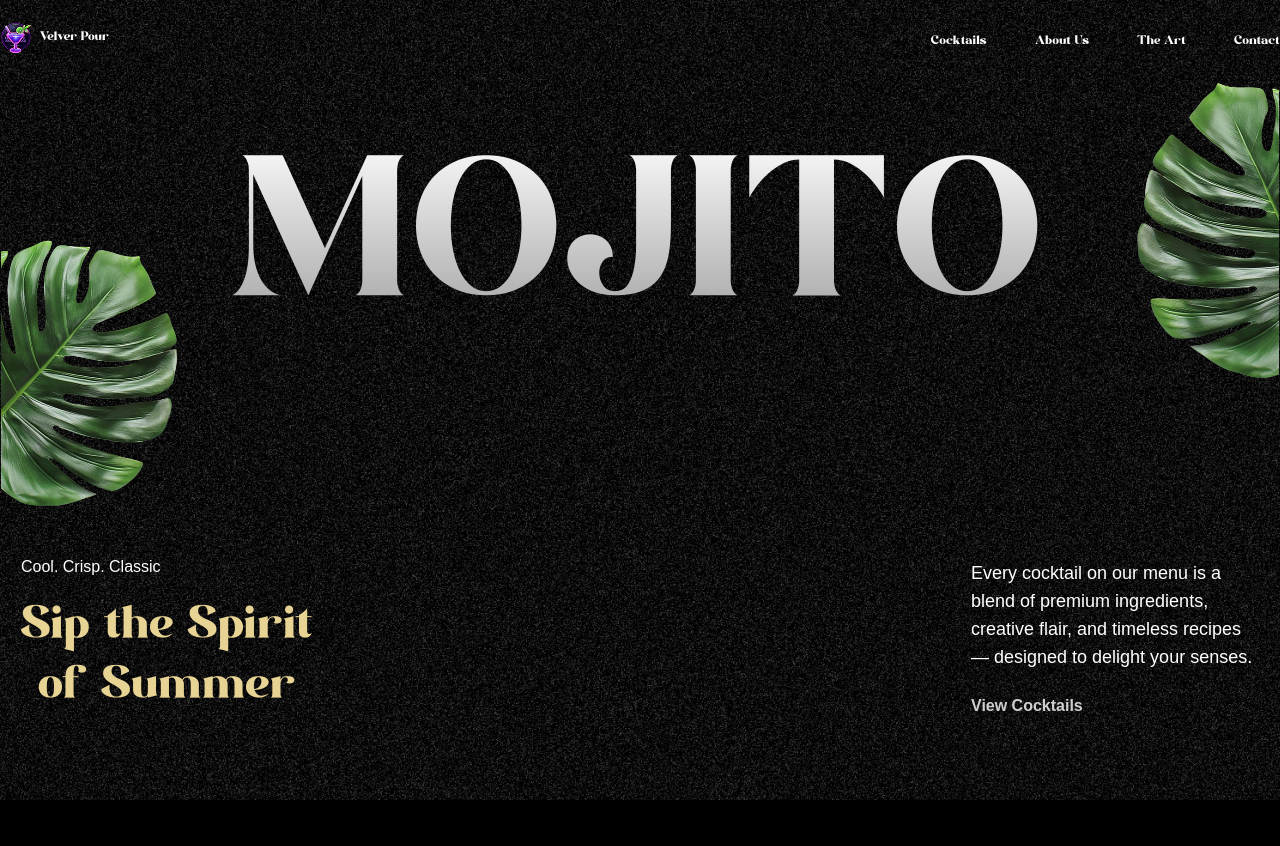
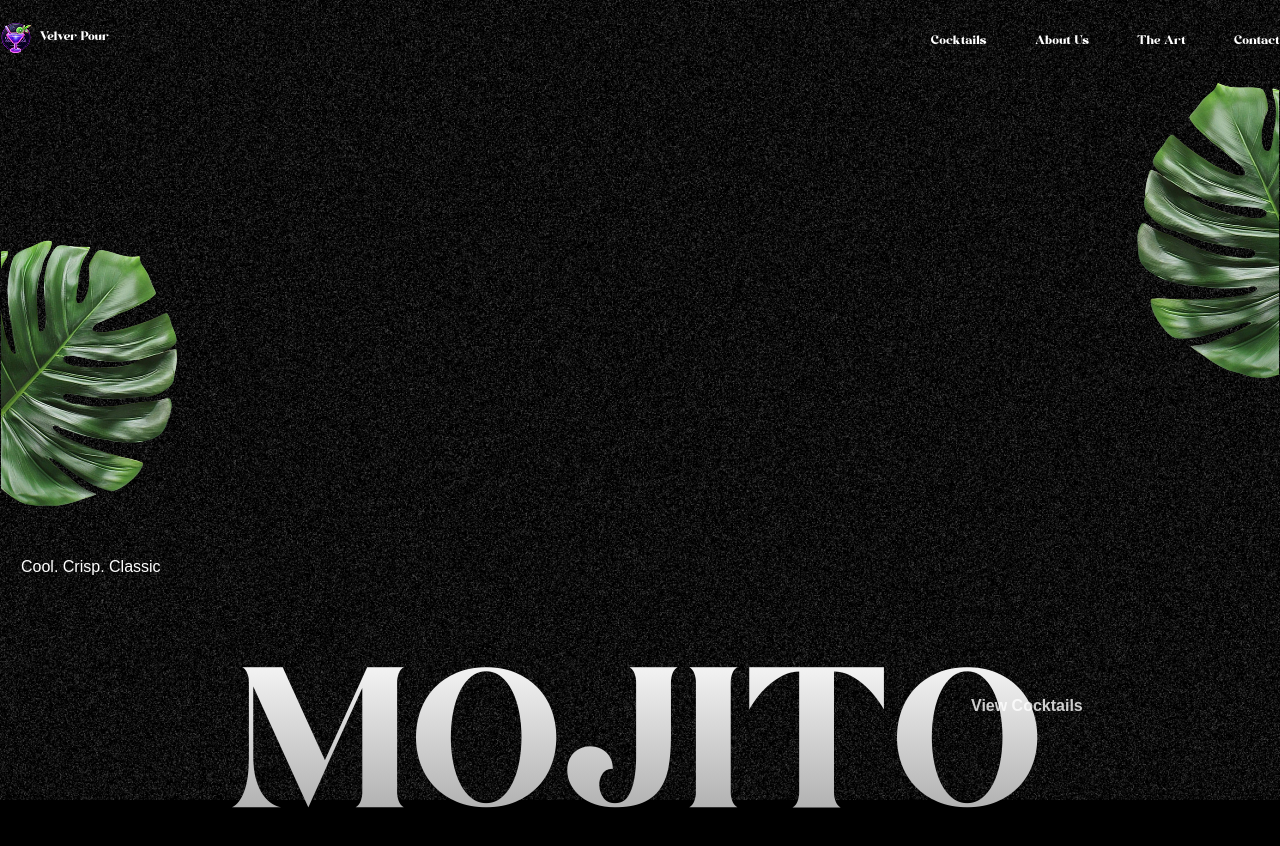
Before and after one commit to edvaldinhs/gsap-cocktails-tutorial, a React (Vite) app: page / in a window 1280 px wide. Shown: the top 846 px of the page. Built offline with nearby package versions, Linux system fonts and the light colour scheme; a web font is replaced by a local one.

Commit message:
update: hero video on scroll

```diff
--- a/package.json
+++ b/package.json
@@ -13,6 +13,7 @@
     "@gsap/react": "^2.1.2",
     "@tailwindcss/vite": "^4.3.0",
     "gsap": "^3.15.0",
+    "lenis": "^1.3.23",
     "react": "^19.2.6",
     "react-dom": "^19.2.6",
     "react-responsive": "^10.0.1",
--- a/src/App.jsx
+++ b/src/App.jsx
@@ -2,15 +2,54 @@ import gsap from "gsap";
 import { ScrollTrigger, SplitText } from "gsap/all";
 import Navbar from "./components/Navbar.jsx";
 import Hero from "./components/Hero.jsx";
+import { ReactLenis } from 'lenis/react';
+
+import 'lenis/dist/lenis.css';
+import {useEffect, useRef} from "react";
 
 gsap.registerPlugin(ScrollTrigger, SplitText);
 
 const App = () => {
-    return(<main>
+    const lenisRef = useRef();
+
+    useEffect(() => {
+        const lenisInstance = lenisRef.current?.lenis;
+
+        if (lenisInstance) {
+            lenisInstance.on('scroll', ScrollTrigger.update);
+
+            gsap.ticker.add((time) => {
+                lenisInstance.raf(time * 1000);
+            });
+            gsap.ticker.lagSmoothing(0);
+        }
+        return () => {
+            const lenisInstance = lenisRef.current?.lenis;
+            if (lenisInstance) {
+                // Clean up events on unmount
+                lenisInstance.off('scroll', ScrollTrigger.update);
+            }
+        };
+    }, []);
+
+    return(
+        <ReactLenis
+            root
+            ref={lenisRef}
+            options={{
+                duration: 1.2,
+                easing: (t) => Math.min(1, 1.001 - Math.pow(2, -10 * t)),
+                orientation: 'vertical',
+                smoothWheel: true,
+            }}
+        >
+        <main>
         <Navbar/>
         <Hero/>
         <div className="h-dvh bg-black"></div>
-    </main>)
+    </main>
+        </ReactLenis>
+    )
 }
 
 export default App
--- a/src/components/Hero.jsx
+++ b/src/components/Hero.jsx
@@ -1,8 +1,15 @@
 import {useGSAP} from "@gsap/react";
 import {SplitText} from "gsap/all";
 import gsap from "gsap";
+import {useRef, useState} from "react";
+import {useMediaQuery} from "react-responsive";
+import { ScrollTrigger } from "gsap/ScrollTrigger";
 
 const Hero = () => {
+    const videoRef = useRef();
+
+    const isMobile = useMediaQuery({ maxWidth: 767 });
+
     useGSAP(() =>{
         const heroSplit = new SplitText('.title', {type: 'chars, words'});
 
@@ -36,13 +43,34 @@ const Hero = () => {
         })
             .to('.right-leaf', {y: 200}, 0)
             .to('.left-leaf', {y: -200}, 0)
-    }, [])
+
+        const startValue = isMobile ? 'top 50%' : 'center 60%'
+        const endValue = isMobile ? '120% top' : 'bottom top'
+
+        const tl = gsap.timeline({
+            scrollTrigger: {
+                trigger: 'video',
+                start: startValue,
+                end: endValue,
+                scrub: true,
+                pin: true,
+            }
+        })
+
+        videoRef.current.onloadedmetadata = () => {
+            tl.to(videoRef.current, {
+                currentTime: videoRef.current.duration,
+                ease: "none",
+            })
+        }
+    }, [isMobile])
     return (
+        <>
         <section id="hero" className="noisy">
             <h1 className="title">MOJITO</h1>
 
-            <img src="images/hero-left-leaf.png" alt="left-leaf" className="left-leaf"/>
-            <img src="images/hero-right-leaf.png" alt="right-leaf" className="right-leaf"/>
+            <img src="/images/hero-left-leaf.png" alt="left-leaf" className="left-leaf"/>
+            <img src="/images/hero-right-leaf.png" alt="right-leaf" className="right-leaf"/>
             <div className="body">
                 <div className="content">
                     <div className="space-y-5 hidden md:block">
@@ -60,6 +88,16 @@ const Hero = () => {
                 </div>
             </div>
         </section>
+        <div className="video absolute inset-0">
+            <video
+                ref={videoRef}
+                src="/videos/output.mp4"
+                muted
+                playsInline
+                preload="auto"
+            />
+        </div>
+        </>
     )
 }
 export default Hero
```
Also changed, not shown: 1 other file (tests, documents, lock files or other folders).
